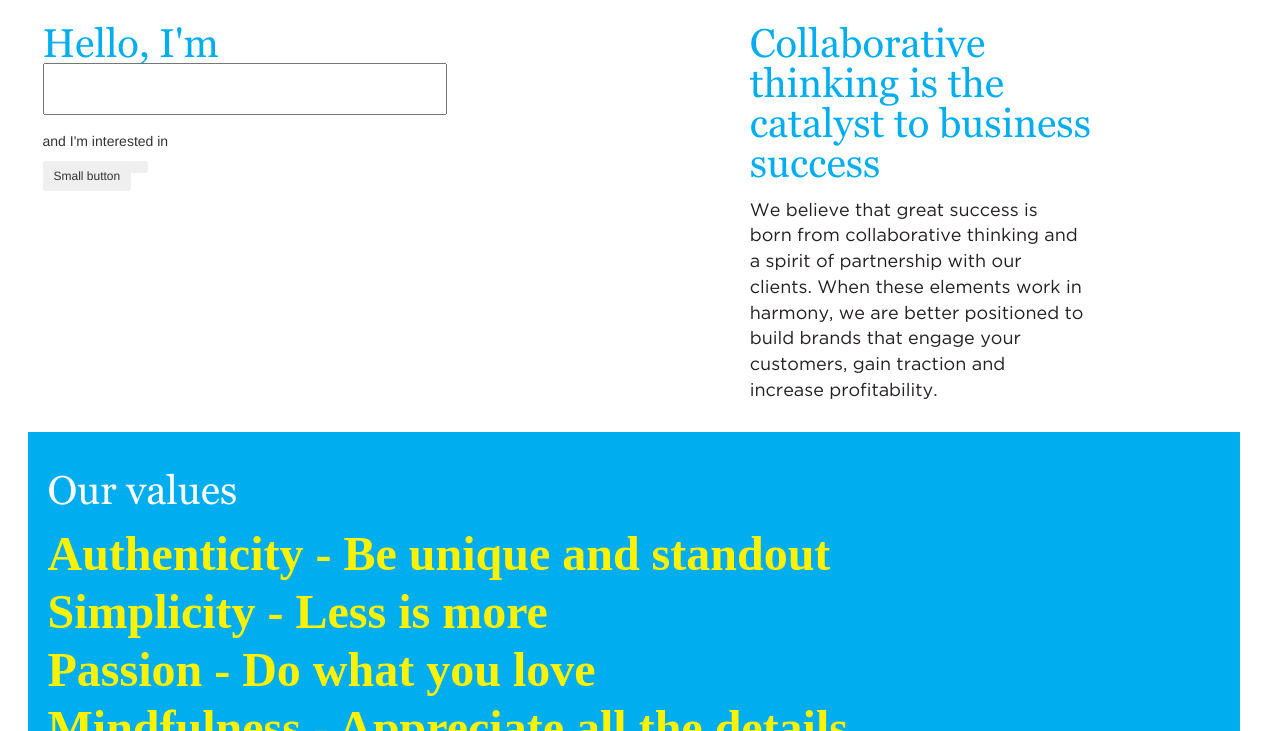
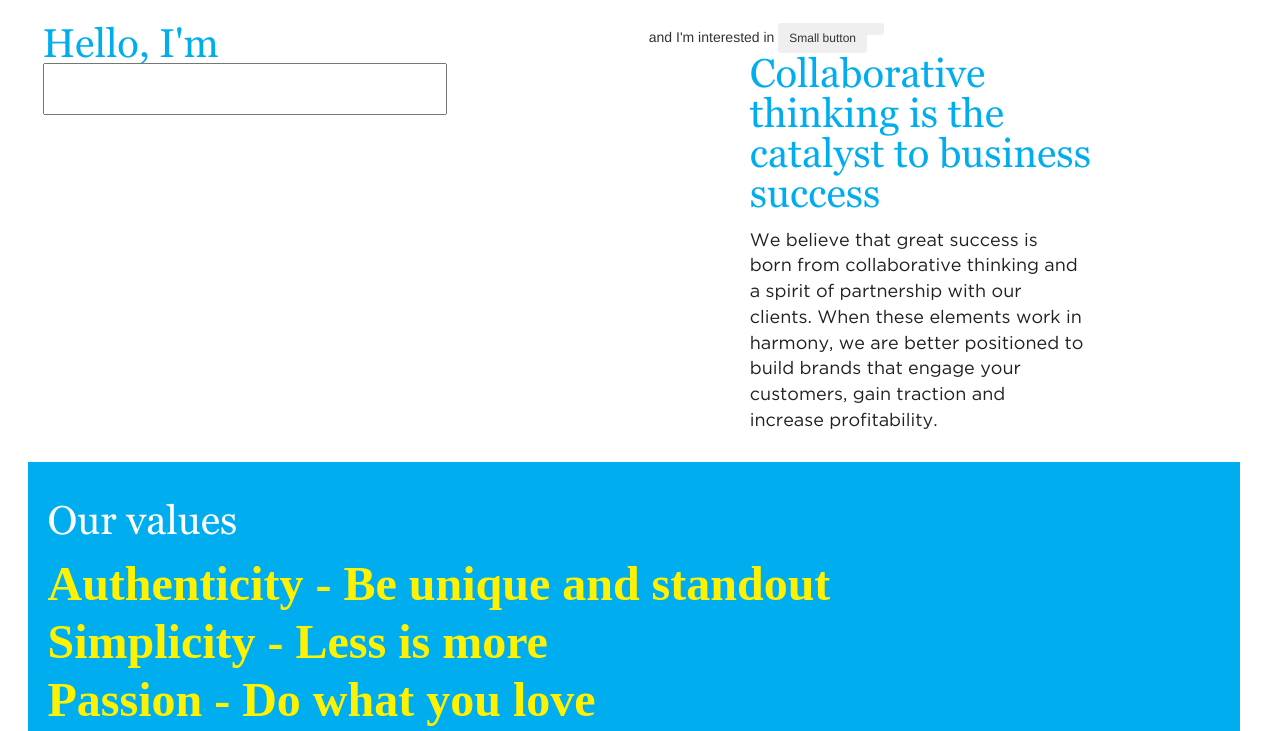
Before and after one commit to Jeagan7494/bluebird, a website: page Public/html/main.html at #!/contact in a window 1280 px wide. Shown: the part 54-785 px from the top of the page. Drawn offline with nearby package versions, Linux system fonts and the light colour scheme; some packages are replaced by stand-ins of ours; files whose address does not match are found by name; a web font is replaced by a local one.

Commit message:
dropdown for contact page

```diff
--- a/Public/html/views/contact.html
+++ b/Public/html/views/contact.html
@@ -1,7 +1,9 @@
       <div class="mainLayout">
         <div class="col-xs-12 col-lg-6">
           <p class="blue headParagraph">Hello, I'm <input type="text"></input></p>
-          <p>and I'm interested in</p>
+        </div>
+        <div class="col-xs-12 col-lg-6">
+          and I'm interested in
           <div class="btn-group">
             <button class="btn btn-secondary btn-sm dropdown-toggle" type="button" data-toggle="dropdown" aria-haspopup="true" aria-expanded="false">
               Small button
```
